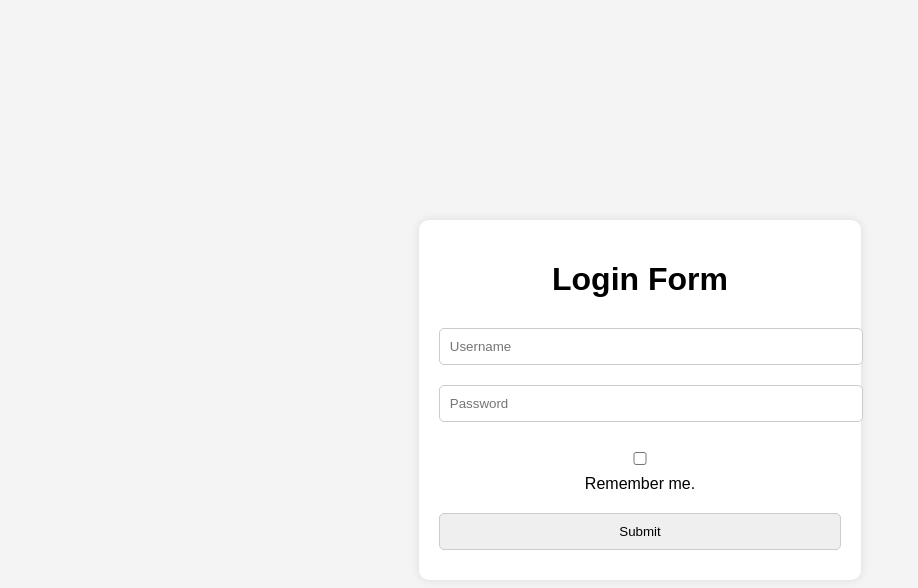
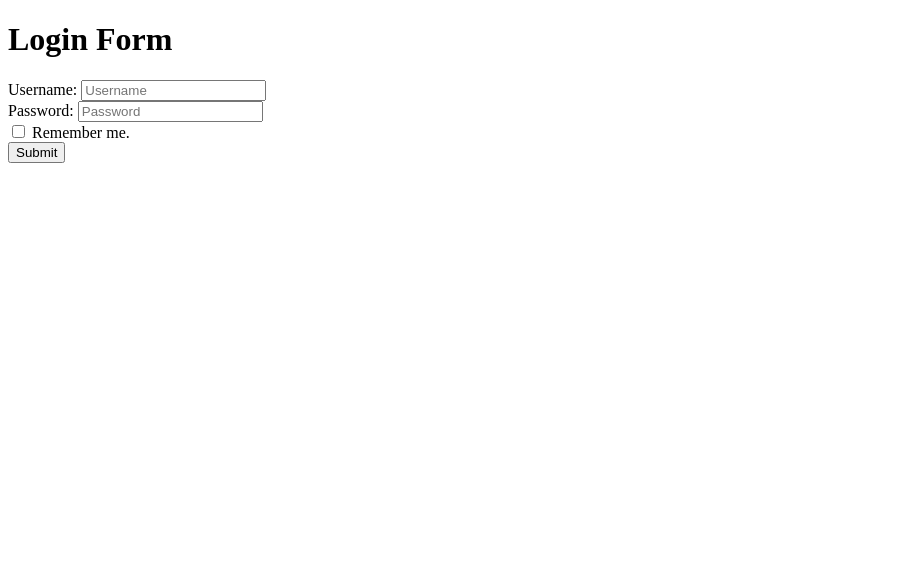
Before and after one commit to acciojob/remember-me-login-form-Nishar24, a website: page main.html in a window 1280 px wide. Shown: the whole page, without its empty margins (0-918 px from the left). Drawn offline with Linux system fonts and the light colour scheme.

Commit message:
created a submission

```diff
--- a/main.html
+++ b/main.html
@@ -4,21 +4,22 @@
     <meta charset="UTF-8">
     <meta name="viewport" content="width=device-width, initial-scale=1.0">
     <title>Login Form</title>
-  <link rel="stylesheet" href="styles.css">
 </head>
 <body>
-  <div class="container">
     <h1>Login Form</h1>
-    <form id="loginForm">
+    <form id="login-form">
+        <label for="username">Username:</label>
         <input type="text" id="username" placeholder="Username" required>
+        <br>
+        <label for="password">Password:</label>
         <input type="password" id="password" placeholder="Password" required>
-      <label>
-        <input type="checkbox" id="checkbox"> Remember me.
-      </label>
+        <br>
+        <input type="checkbox" id="checkbox">
+        <label for="checkbox">Remember me.</label>
+        <br>
         <input type="submit" id="submit" value="Submit">
     </form>
-    <button id="existing" class="hidden">Login as existing user</button>
-  </div>
+    <button id="existing" style="display: none;">Login as existing user</button>
 
     <script src="script.js"></script>
 </body>
--- a/styles.css
+++ /dev/null
@@ -1,54 +0,0 @@
-/*  your css code here. If applicable */
-body {
-  font-family: Arial, sans-serif;
-  display: flex;
-  justify-content: center;
-  align-items: center;
-  height: 100vh;
-  margin: 0;
-  background-color: #f4f4f4;
-}
-
-.container {
-  text-align: center;
-  background-color: #fff;
-  padding: 20px;
-  border-radius: 10px;
-  box-shadow: 0 0 10px rgba(0, 0, 0, 0.1);
-}
-
-h1 {
-  margin-bottom: 20px;
-}
-
-input {
-  width: 100%;
-  padding: 10px;
-  margin: 10px 0;
-  border: 1px solid #ccc;
-  border-radius: 5px;
-}
-
-label {
-  display: block;
-  margin: 10px 0;
-}
-
-button {
-  padding: 10px 20px;
-  font-size: 16px;
-  cursor: pointer;
-  border: none;
-  border-radius: 5px;
-  background-color: #3498db;
-  color: #fff;
-  transition: background-color 0.3s ease;
-}
-
-button.hidden {
-  display: none;
-}
-
-button:hover {
-  background-color: #2980b9;
-}
```
Lines whose indentation alone changed are shown as unchanged.
